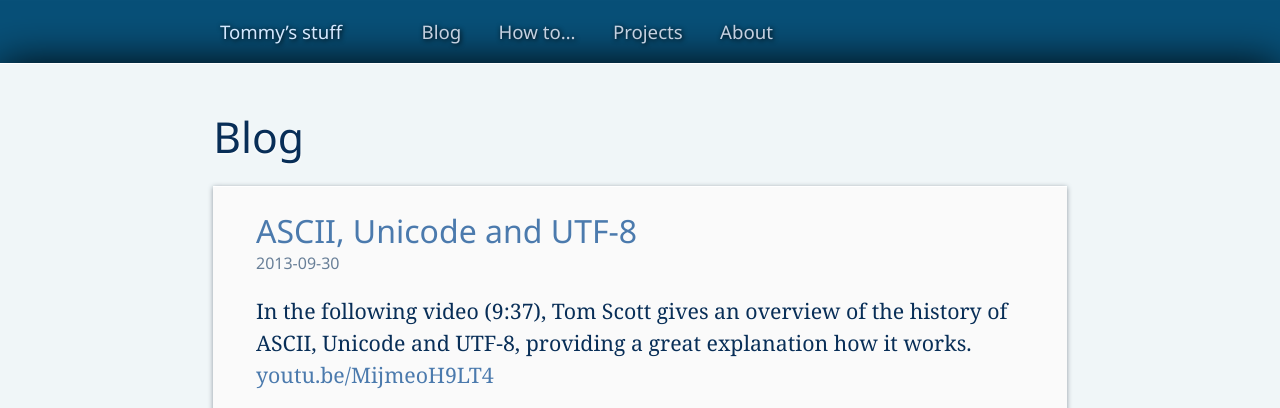
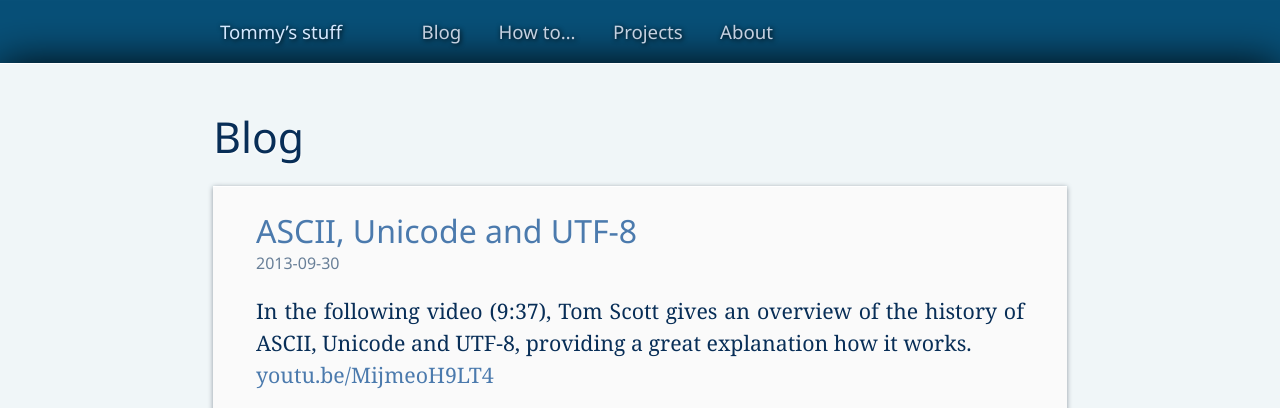
Before and after one commit to tommy-carlier/www.tcx.be, a Jekyll site: the page built from blog/index.html, in a window 1280 px wide, cut to the strip 0-408 px from the top of the page. Built offline with Jekyll 4.4.1, drawn with Linux system fonts in a browser that asks for light colours; the list of posts is cut into pages by our own code; comment, search, counter and statistics services are not loaded.

Commit message:
Set text alignment for paragraphs to justified

```diff
--- a/_posts/2013-09-30-ascii-unicode-utf8.html
+++ b/_posts/2013-09-30-ascii-unicode-utf8.html
@@ -3,6 +3,6 @@ layout: post
 title: "ASCII, Unicode and UTF-8"
 ---
 
-<p>In the following video (9:37), Tom Scott gives an overview of the history of ASCII, Unicode and UTF-8, providing a great explanation how it works. <a href="http://youtu.be/MijmeoH9LT4">youtu.be/MijmeoH9LT4</a>
+<p>In the following video (<time datetime="9m37s">9:37</time>), Tom Scott gives an overview of the history of ASCII, Unicode and UTF-8, providing a great explanation how it works.<br><a href="http://youtu.be/MijmeoH9LT4">youtu.be/MijmeoH9LT4</a>
 
 <p><iframe src="//www.youtube.com/embed/MijmeoH9LT4?rel=0&amp;theme=light" width="760" height="457" allowfullscreen frameborder="0"></iframe>
--- a/assets/site.sass
+++ b/assets/site.sass
@@ -98,6 +98,9 @@ tc-list
   tc-content
     &> h1, &> h2
       text-shadow: $content-heading-shadow
+
+p
+  text-align: justify
 
 a
   text-decoration: none
```
